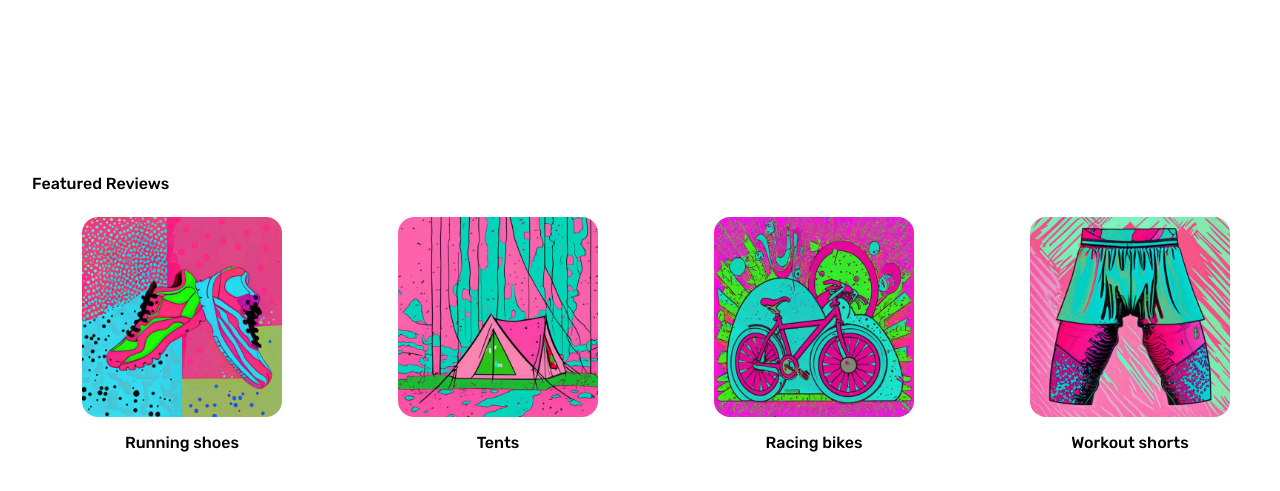
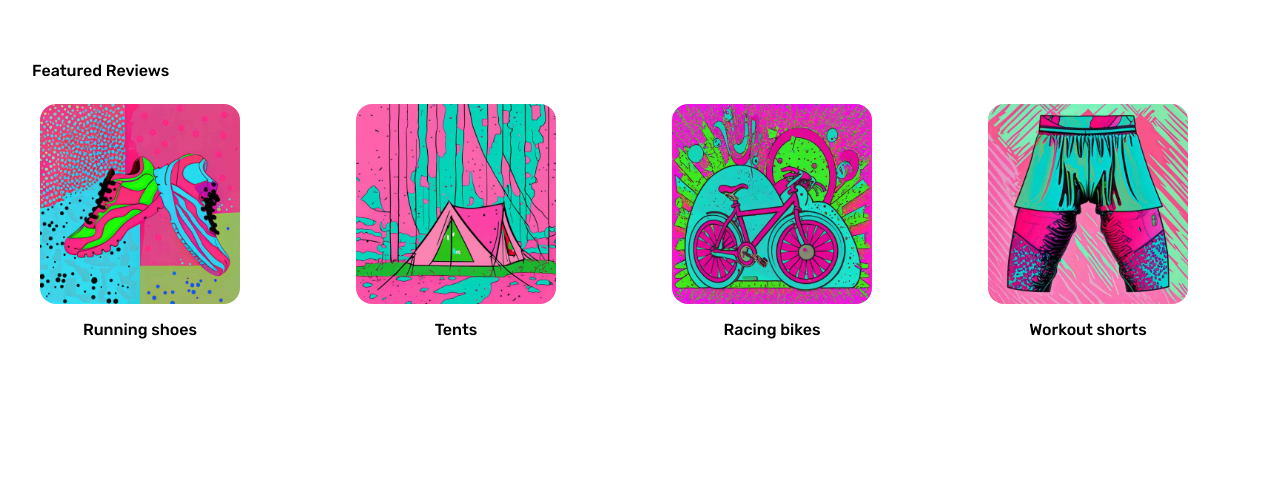
Before and after one commit to CarsonCummins11/greenconsumerco, a plain HTML site: page index.html in a window 1280 px wide. Shown: the part 119-610 px from the top of the page. Drawn offline with Linux system fonts and the light colour scheme.

Commit message:
alignment issues fix

```diff
--- a/assets/core.css
+++ b/assets/core.css
@@ -59,6 +59,7 @@ h2 {
     justify-content: center;
     border-radius: 24px;
     padding: 8px;
+    width: min-content;
     transition: 0.2s;
 }
 .product-category:hover {
--- a/index.html
+++ b/index.html
@@ -5,28 +5,18 @@
     </head>
     <body>
         <h1>Green<br />Consumer<br />Co.</h1>
-        <div
-            style="
-                display: flex;
-                align-items: center;
-                justify-content: center;
-                width: 100%;
-                height: calc(100vh - 256px);
-            "
-        >
-            <div style="width: 100%; margin-top: 32px">
+
+        <div style="width: 100%; margin-top: 64px">
             <div style="margin-bottom: 16px">Featured Reviews</div>
             <div
                 style="
                     display: grid;
-                        grid-template-columns: repeat(
-                            auto-fit,
-                            minmax(200px, 1fr)
-                        );
+                    grid-template-columns: repeat(auto-fit, minmax(200px, 1fr));
                     grid-gap: 1rem;
                     width: 100%;
                 "
             >
+                <div>
                     <a href="running-shoes.html" class="product-category">
                         <img
                             src="assets/running-shoes.jpg"
@@ -35,6 +25,7 @@
                         />
                         Running shoes
                     </a>
+                </div>
                 <a href="tents.html" class="product-category">
                     <img
                         src="assets/tent.jpg"
@@ -61,6 +52,5 @@
                 </a>
             </div>
         </div>
-        </div>
     </body>
 </html>
```
Lines whose indentation alone changed are shown as unchanged.
